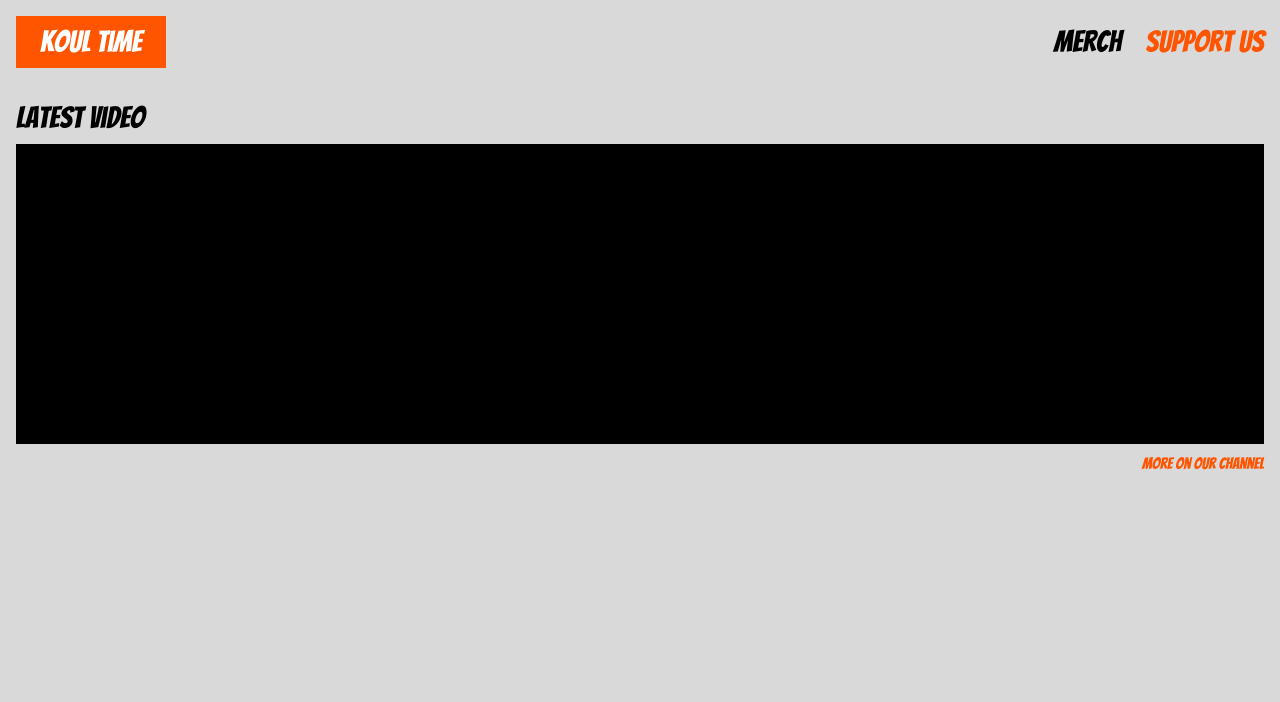
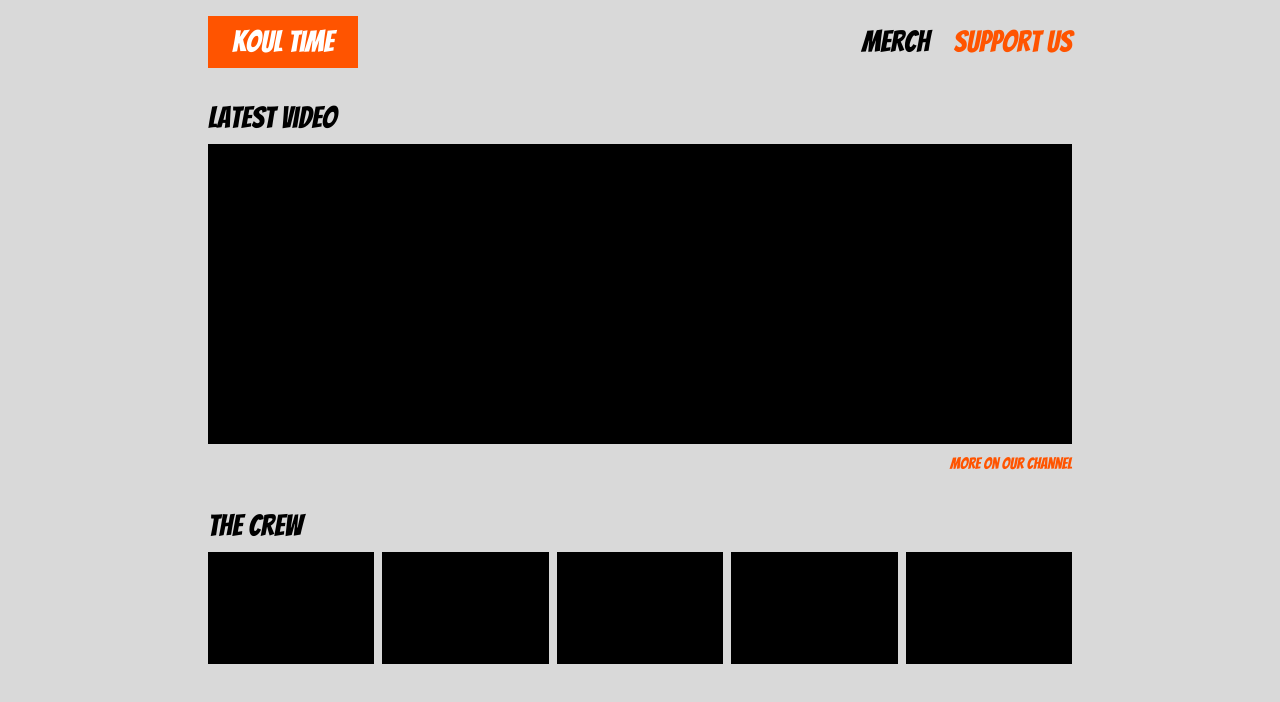
Before and after one commit to MohamedBechirMejri/koul-time, a Next.js app: page / in a window 1280 px wide. Shown: the top 702 px of the page. Built offline with nearby package versions, Linux system fonts and the light colour scheme; what tailwindcss-text-fill-stroke would draw is missing.

Commit message:
add crew section

```diff
--- /dev/null
+++ b/src/components/TheCrew.tsx
@@ -0,0 +1,14 @@
+const TheCrew = () => {
+  return (
+    <div className="grid grid-cols-5 grid-rows-[auto,auto] gap-2 p-4">
+      <h1 className="col-span-5 text-3xl">The Crew</h1>
+      <div className="h-[7rem] bg-black"></div>
+      <div className="h-[7rem] bg-black"></div>
+      <div className="h-[7rem] bg-black"></div>
+      <div className="h-[7rem] bg-black"></div>
+      <div className="h-[7rem] bg-black"></div>
+    </div>
+  );
+};
+
+export default TheCrew;
--- a/src/pages/index.tsx
+++ b/src/pages/index.tsx
@@ -2,6 +2,7 @@ import { type NextPage } from "next";
 import Head from "next/head";
 import Header from "~/components/Header";
 import LatestVideo from "~/components/LatestVideo";
+import TheCrew from "~/components/TheCrew";
 
 const Home: NextPage = () => {
   return (
@@ -11,9 +12,10 @@ const Home: NextPage = () => {
         <meta name="description" content="Generated by create-t3-app" />
         <link rel="icon" href="/favicon.ico" />
       </Head>
-      <div className="min-h-[100svh] bg-[#D9D9D9]">
+      <div className="mx-auto min-h-[100svh] max-w-4xl">
         <Header />
         <LatestVideo />
+        <TheCrew />
       </div>
     </>
   );
```
